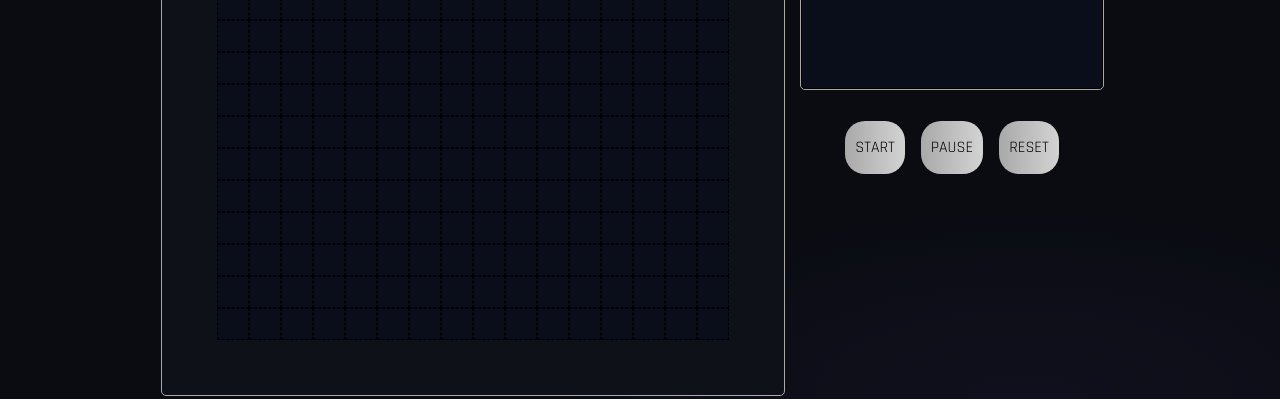
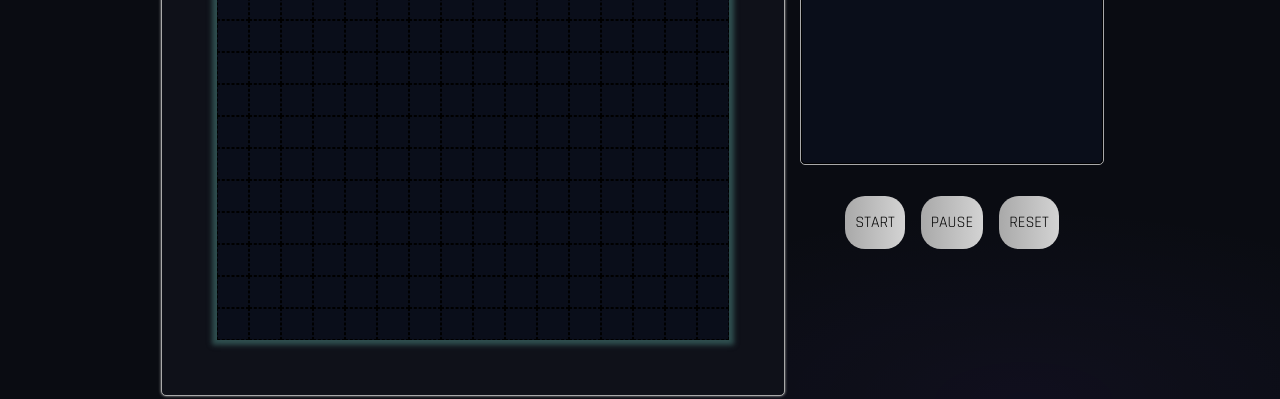
Before and after one commit to al83012/Informatik-Q12---Micromouse, a plain HTML site: page web-interface/web_frontend/home.html in a window 1280 px wide. Shown: the part 401-800 px from the top of the page. Drawn offline with Linux system fonts and the light colour scheme.

Commit message:
added glow effects and made the console bigger

```diff
--- a/web-interface/web_frontend/style.css
+++ b/web-interface/web_frontend/style.css
@@ -40,6 +40,7 @@ body {
     border-width: 1px;
     border-style: solid;
     border-color: gray;
+    box-shadow: darkgray 0 0 4px 0;
 }
 
 /*.header_small_container {
@@ -168,7 +169,7 @@ body {
     justify-content: left;
     flex-direction: column;
     width: 300px;
-    height: 100px;
+    height: 250px;
     background-color: #0a0e1a;
     border-radius: 5px;
     border-style: solid;
@@ -188,6 +189,7 @@ body {
     border-style: solid;
     border-radius: 5px;
     border-color: darkgray;
+    box-shadow: darkgray 0 0 3px 0;
 }
 
 .maze_header {
@@ -218,6 +220,7 @@ body {
     justify-content: center;
     background-color: red;
     margin: 55px;
+    box-shadow: darkslategray 0 0 5px 5px;
 }
 
 .maze_row {
```
